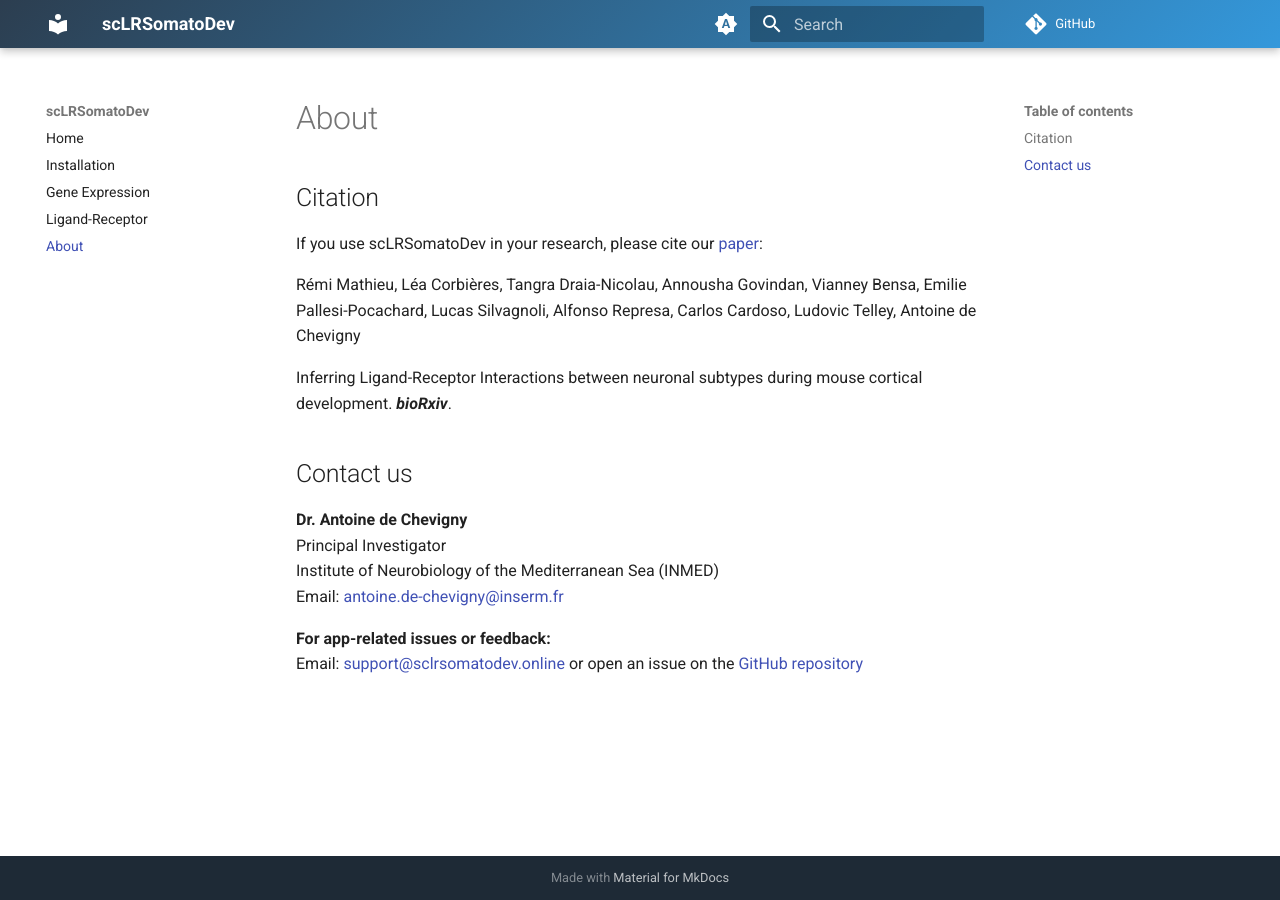
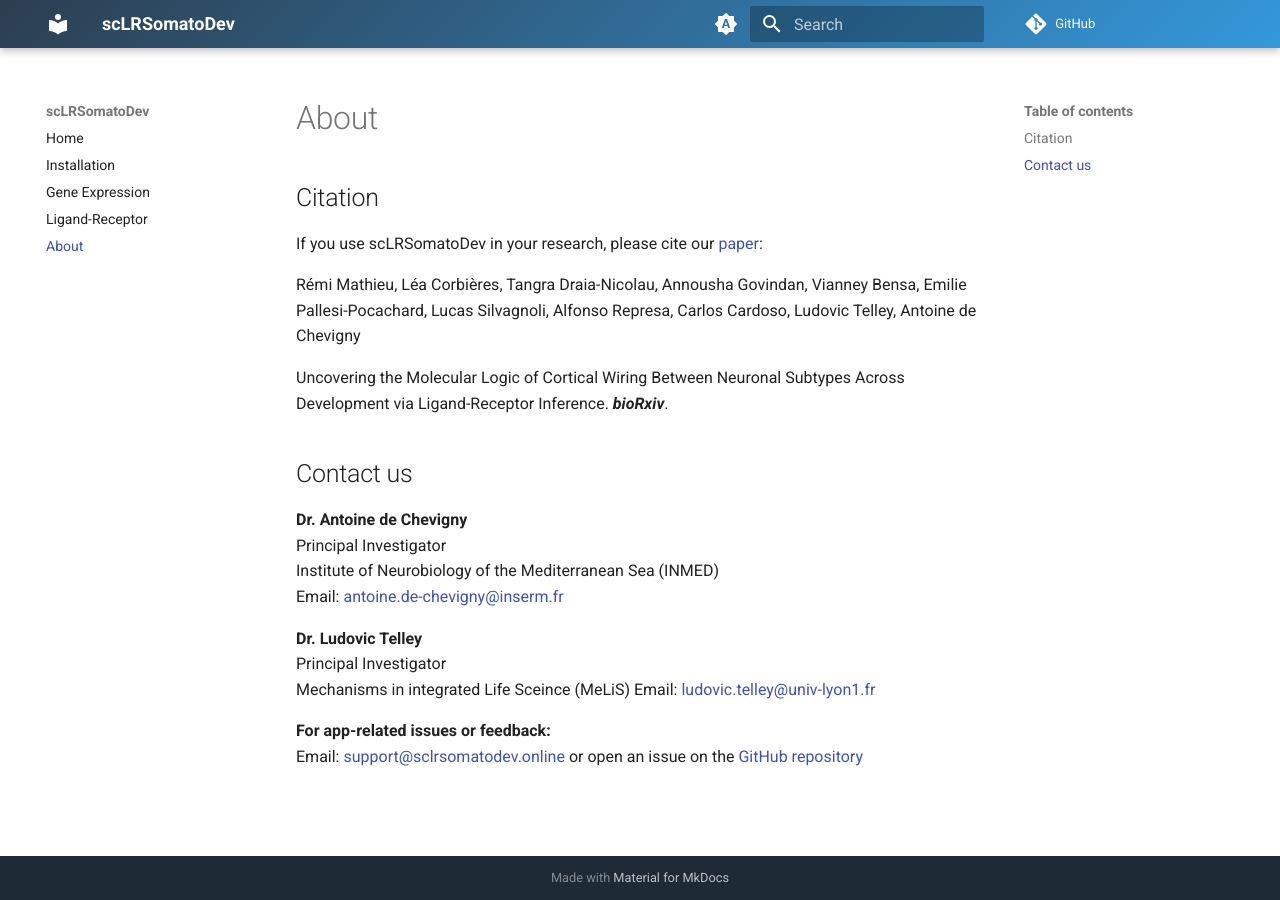
Before and after one commit to Cortical-interactome/scLRSomatoDev-Docs, an MkDocs documentation site: the page built from docs/About.md, in a window 1280 px wide. Built offline with MkDocs 1.6.1 and Material for MkDocs 9.7.7, drawn with Linux system fonts in a browser that asks for light colours; comment, search, counter and statistics services are not loaded.

Commit message:
Update About.md

```diff
--- a/docs/About.md
+++ b/docs/About.md
@@ -4,7 +4,7 @@ If you use scLRSomatoDev in your research, please cite our [paper](https://www.b
 
 Rémi Mathieu, Léa Corbières, Tangra Draia-Nicolau, Annousha Govindan, Vianney Bensa, Emilie Pallesi-Pocachard, Lucas Silvagnoli, Alfonso Represa, Carlos Cardoso, Ludovic Telley, Antoine de Chevigny
 
-Inferring Ligand-Receptor Interactions between neuronal subtypes during mouse cortical development. ***bioRxiv***.
+Uncovering the Molecular Logic of Cortical Wiring Between Neuronal Subtypes Across Development via Ligand-Receptor Inference. ***bioRxiv***.
 
 
 ## Contact us
@@ -14,5 +14,10 @@ Principal Investigator
 Institute of Neurobiology of the Mediterranean Sea (INMED)
 Email: [antoine.de-chevigny@inserm.fr](mailto:antoine.de-chevigny@inserm.fr)
 
+**Dr. Ludovic Telley**
+Principal Investigator
+Mechanisms in integrated Life Sceince (MeLiS)
+Email: [ludovic.telley@univ-lyon1.fr](mailto:ludovic.telley@univ-lyon1.fr)
+
 **For app-related issues or feedback:**
 Email: [support@sclrsomatodev.online](mailto:support@sclrsomatodev.online) or open an issue on the [GitHub repository](https://github.com/Cortical-interactome/scLRSomatoDev/issues)
```
